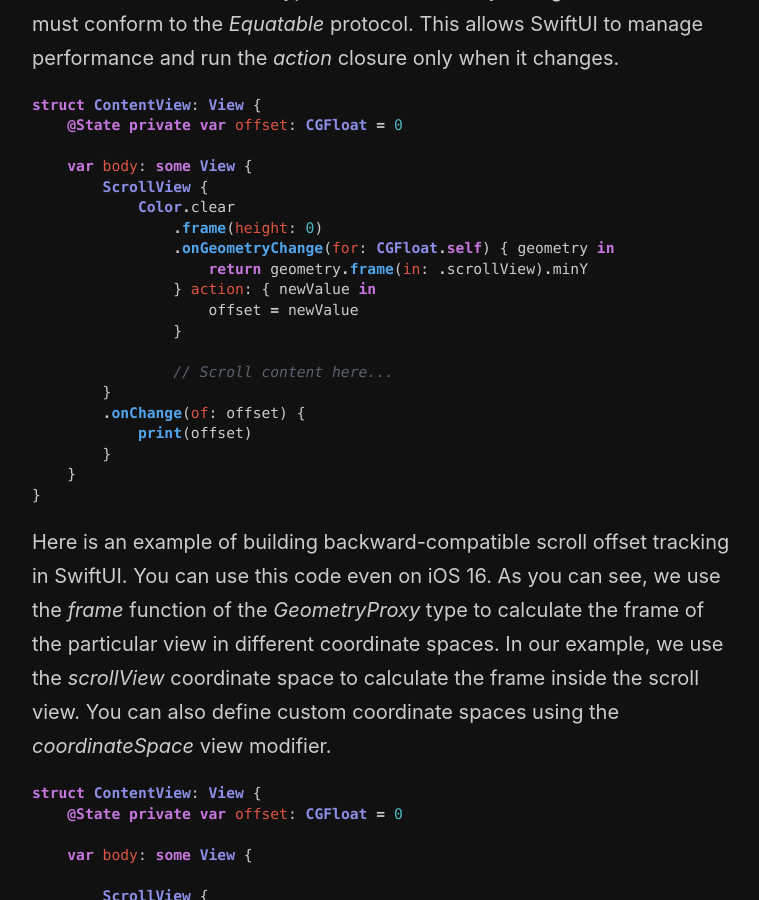
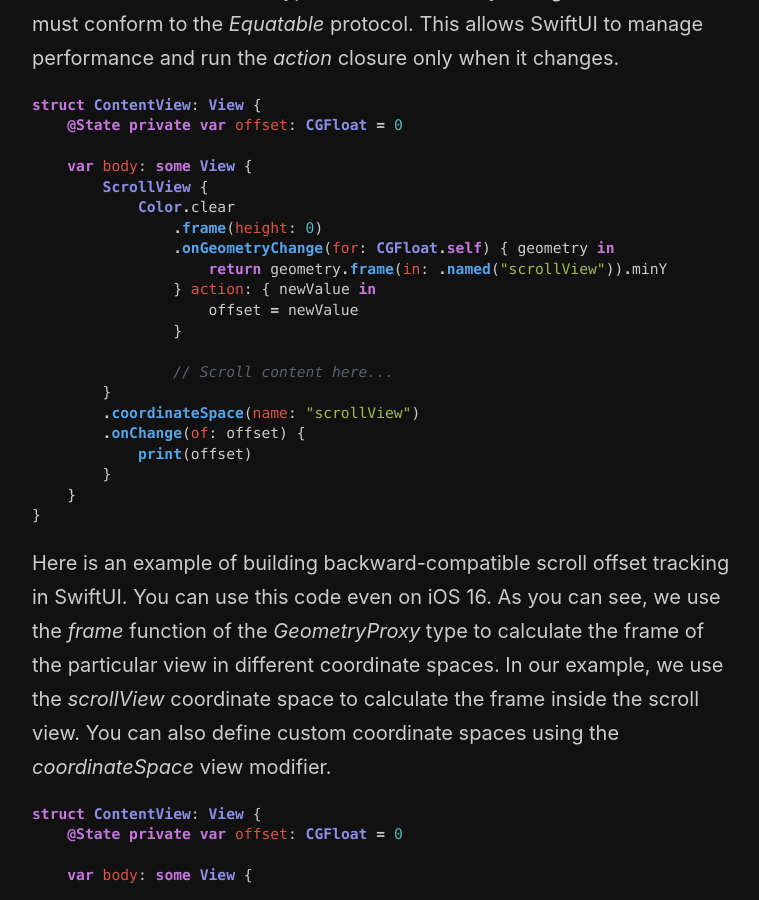
Before and after one commit to mecid/mecid.github.io, a Jekyll site: the page built from _posts/2024-08-13-tracking-geometry-changes-in-swiftui.md, in a window 1280 px wide and 900 px high, scrolled down 1960 px. Shown: the whole window, without its empty margins (258-1017 px from the left). Built offline with Jekyll 4.4.1, drawn with Linux system fonts in a browser that asks for light colours.

Commit message:
geometry tracking post code example updated

```diff
--- a/_posts/2024-08-13-tracking-geometry-changes-in-swiftui.md
+++ b/_posts/2024-08-13-tracking-geometry-changes-in-swiftui.md
@@ -53,13 +53,14 @@ struct ContentView: View {
             Color.clear
                 .frame(height: 0)
                 .onGeometryChange(for: CGFloat.self) { geometry in
-                    return geometry.frame(in: .scrollView).minY
+                    return geometry.frame(in: .named("scrollView")).minY
                 } action: { newValue in
                     offset = newValue
                 }
 
                 // Scroll content here...
         }
+        .coordinateSpace(name: "scrollView")
         .onChange(of: offset) {
             print(offset)
         }
```
